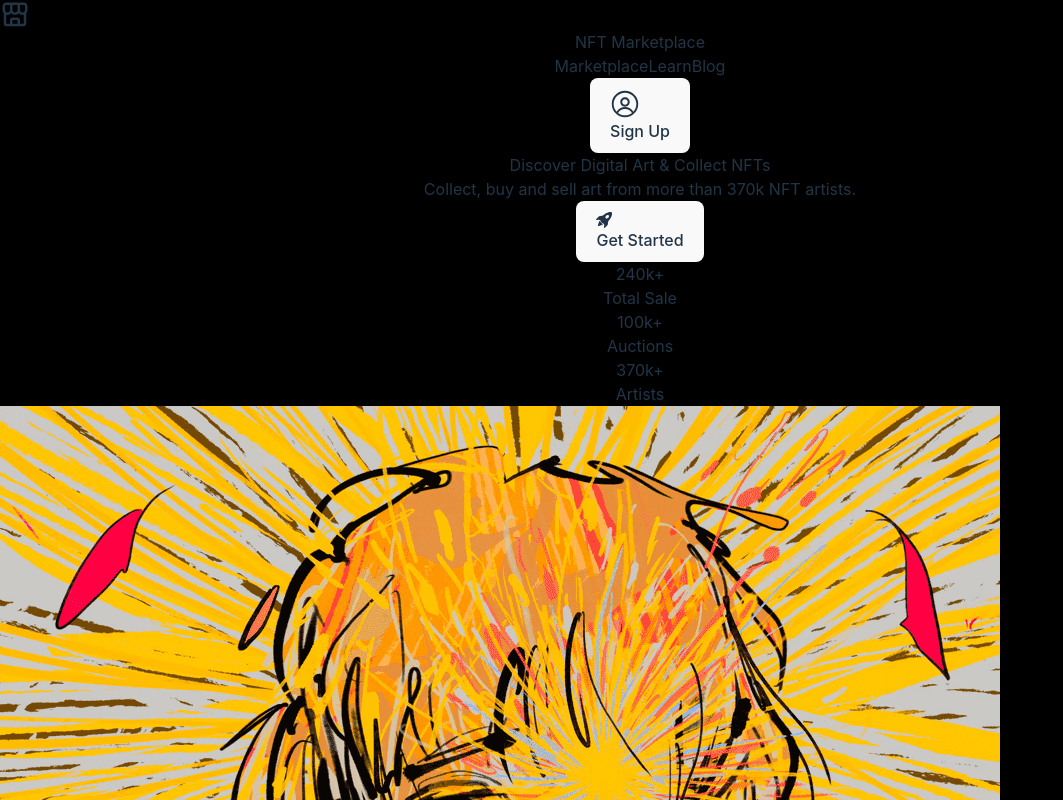
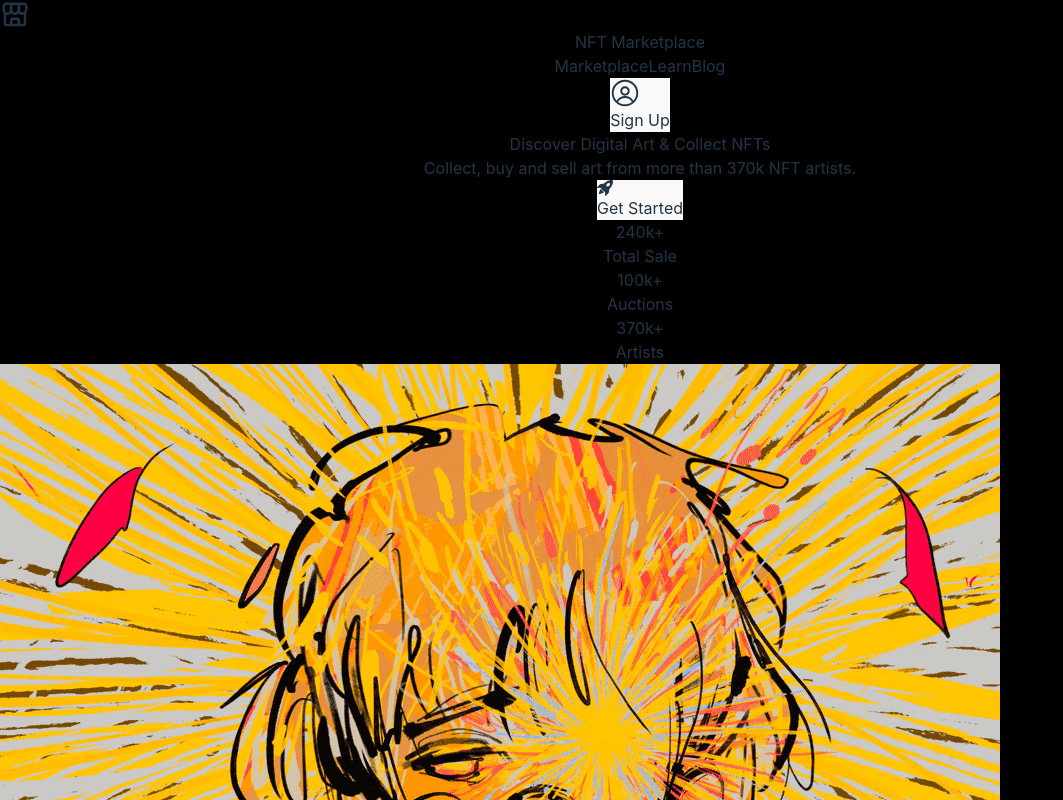
Before and after one commit to shangguanwang/NFT-marketplace, a React (Vite) app: page / in a window 1280 px wide. Shown: the top 800 px of the page, without its empty margins (0-1063 px from the left). Built offline with nearby package versions, Linux system fonts and the light colour scheme.

Commit message:
add btn hover effect

```diff
--- a/src/components/IconButton.jsx
+++ b/src/components/IconButton.jsx
@@ -2,7 +2,7 @@ import React from 'react';
 
 const IconButton = ({icon, text, style}) => {
   return (
-    <button className={`${style} flex items-center gap-2 bg-purple-600 text-white my-7 py-4 px-6 rounded-xl`}>
+    <button className={`${style} flex items-center gap-2 bg-purple-600 hover:cursor-pointer hover:bg-purple-500 text-white my-7 py-4 px-6 rounded-xl`}>
         {icon}{text}
     </button>
   )
--- a/src/index.css
+++ b/src/index.css
@@ -34,20 +34,6 @@ body {
   background-color: black;
 }
 
-button {
-  border-radius: 8px;
-  border: 1px solid transparent;
-  padding: 0.6em 1.2em;
-  font-size: 1em;
-  font-weight: 500;
-  font-family: inherit;
-  background-color: #1a1a1a;
-  cursor: pointer;
-  transition: border-color 0.25s;
-}
-button:hover {
-  border-color: #646cff;
-}
 button:focus,
 button:focus-visible {
   outline: 4px auto -webkit-focus-ring-color;
```
